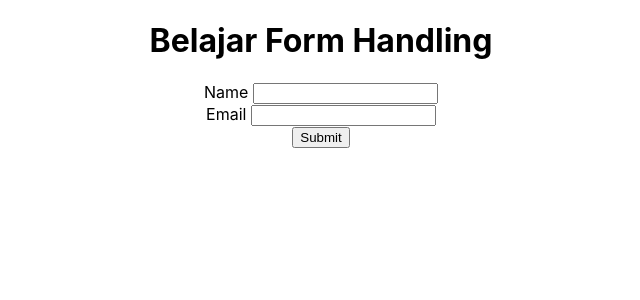
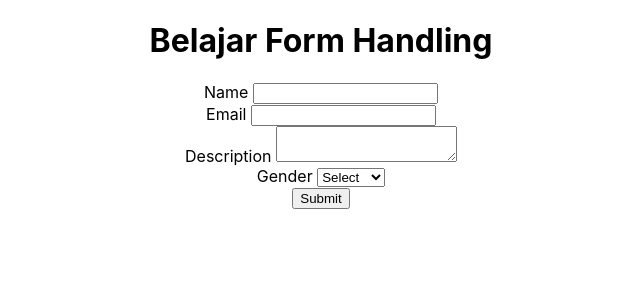
Before and after one commit to hanafiridwan/materi_reactJS, a React (Create React App) app: page / in a window 1280 px wide. Shown: the top 300 px of the page, without its empty margins (319-959 px from the left). Built offline with nearby package versions, Linux system fonts and the light colour scheme.

Commit message:
handling form 2

```diff
--- a/src/FormHandling/FormHandling.jsx
+++ b/src/FormHandling/FormHandling.jsx
@@ -5,7 +5,9 @@ export default class FormHandling extends Component {
     super()
     this.state = {
       name: "",
-      email: ""
+      email: "",
+      description: "",
+      gender: ""
     };
   }
 
@@ -34,10 +36,26 @@ export default class FormHandling extends Component {
           <label>Name </label>
           <input type="text" id="name" name='name' value={this.state.name} onChange={this.handleChange} />
           </div>
+
           <div>
           <label>Email </label>
-          <input type="email" id="name" name='email' value={this.state.email} onChange={this.handleChange} />
+          <input type="email" id="email" name='email' value={this.state.email} onChange={this.handleChange} />
           </div>
+
+          <div>
+          <label>Description </label>
+          <textarea type="text" id="description" name='description' value={this.state.description} onChange={this.handleChange} />
+          </div>
+
+          <div>
+          <label>Gender </label>
+          <select type="" id="gender" name='gender' value={this.state.gender} onChange={this.handleChange}>
+            <option>Select</option>
+            <option value="man">Man</option>
+            <option value="woman">Woman</option>
+          </select>
+          </div>
+
           <button type="submit">Submit</button>
         </form>
       </div>
```
